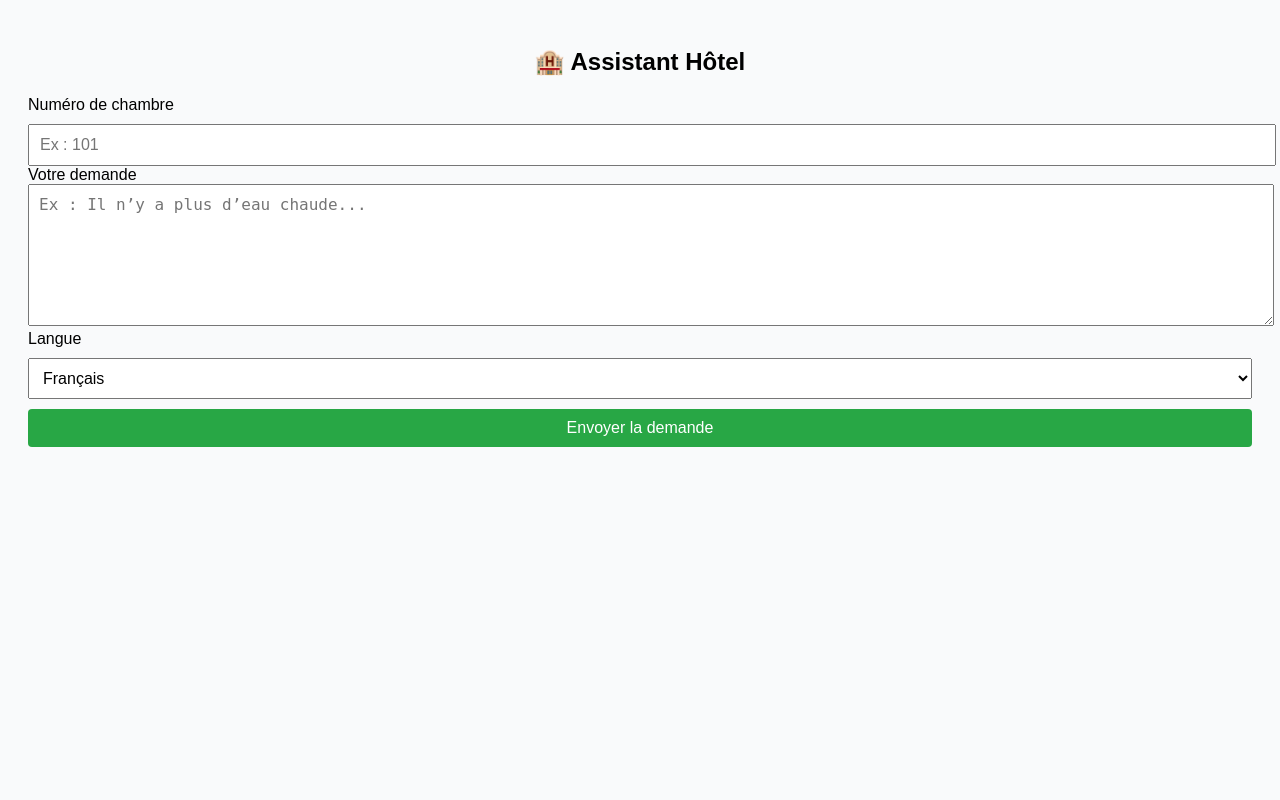
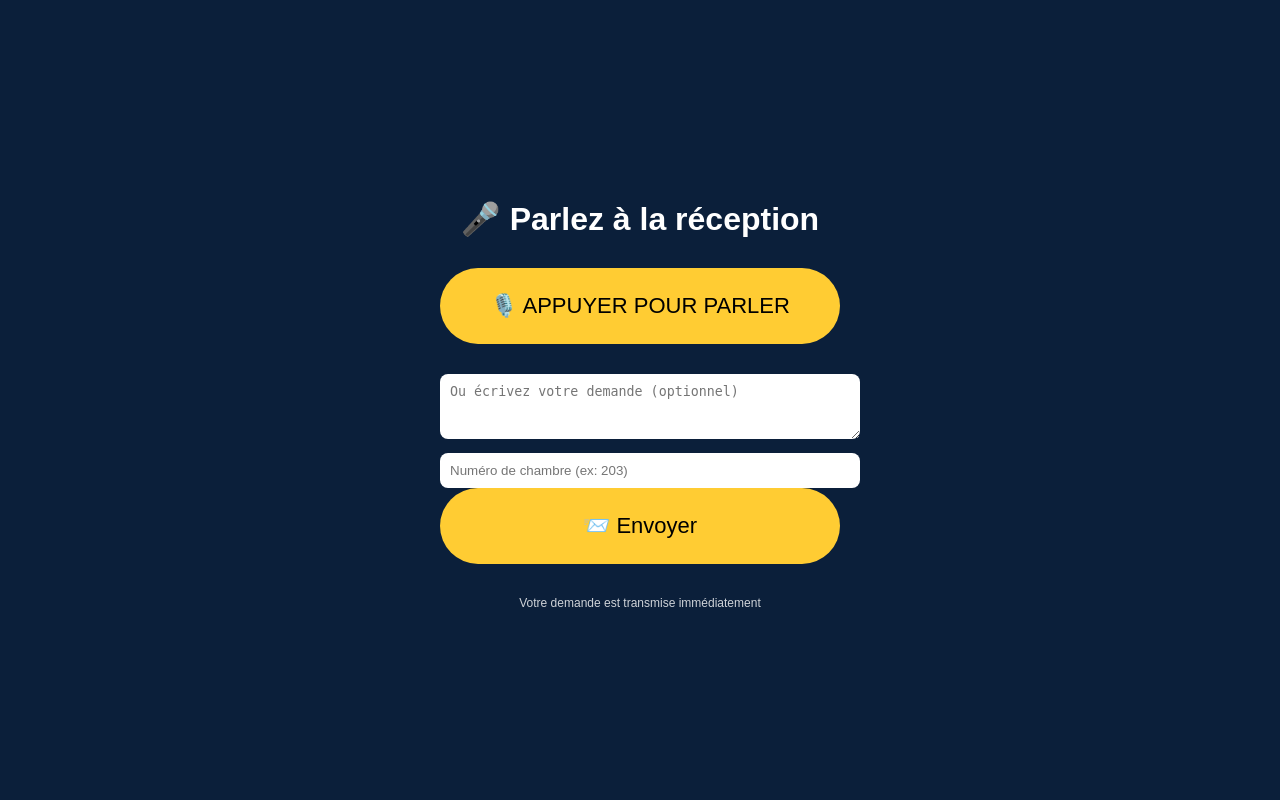
Before and after one commit to pecrites/assistant-hotel, a Flask app: page /client in a window 1280 px wide. Run offline with Flask 3, Linux system fonts and the light colour scheme.

Commit message:
Add final voice client interface

```diff
--- a/templates/client.html
+++ b/templates/client.html
@@ -8,75 +8,106 @@
 <style>
 body {
     font-family: Arial, sans-serif;
-    background: #f9fafb;
-    padding: 20px;
+    background: #0b1f3a;
+    color: white;
+    margin: 0;
+    display: flex;
+    justify-content: center;
+    align-items: center;
+    height: 100vh;
 }
-h2 {
+.container {
     text-align: center;
+    width: 90%;
+    max-width: 400px;
 }
-textarea {
+h1 {
+    margin-bottom: 30px;
+}
+button {
     width: 100%;
-    height: 120px;
-    padding: 10px;
-    font-size: 16px;
+    padding: 25px;
+    font-size: 22px;
+    border-radius: 50px;
+    border: none;
+    background: #ffcc33;
+    color: #000;
+    cursor: pointer;
+    margin-bottom: 20px;
 }
-input, select, button {
+button:active {
+    background: #ffb300;
+}
+textarea, input {
     width: 100%;
     padding: 10px;
     margin-top: 10px;
-    font-size: 16px;
+    border-radius: 8px;
+    border: none;
 }
-button {
-    background: #28a745;
-    color: white;
-    border: none;
-    border-radius: 4px;
+.small {
+    font-size: 12px;
+    opacity: 0.8;
 }
 </style>
 </head>
 
 <body>
 
-<h2>🏨 Assistant Hôtel</h2>
+<div class="container">
+    <h1>🎤 Parlez à la réception</h1>
 
-<label>Numéro de chambre</label>
-<input id="room" placeholder="Ex : 101">
+    <button onclick="startVoice()">🎙️ APPUYER POUR PARLER</button>
 
-<label>Votre demande</label>
-<textarea id="message" placeholder="Ex : Il n’y a plus d’eau chaude..."></textarea>
+    <textarea id="text" rows="3" placeholder="Ou écrivez votre demande (optionnel)"></textarea>
+    <input id="room" placeholder="Numéro de chambre (ex: 203)" />
 
-<label>Langue</label>
-<select id="lang">
-    <option value="fr">Français</option>
-    <option value="en">English</option>
-    <option value="ar">العربية</option>
-</select>
+    <button onclick="sendText()">📨 Envoyer</button>
 
-<button onclick="send()">Envoyer la demande</button>
+    <p class="small">Votre demande est transmise immédiatement</p>
+</div>
 
 <script>
-async function send() {
-    const room = document.getElementById("room").value;
-    const text = document.getElementById("message").value;
-    const lang = document.getElementById("lang").value;
+function startVoice() {
+    if (!('webkitSpeechRecognition' in window)) {
+        alert("Reconnaissance vocale non supportée");
+        return;
+    }
+
+    const recognition = new webkitSpeechRecognition();
+    recognition.lang = "fr-FR";
+    recognition.interimResults = false;
+
+    recognition.onresult = function(event) {
+        const text = event.results[0][0].transcript;
+        document.getElementById("text").value = text;
+        sendText();
+    };
+
+    recognition.start();
+}
+
+async function sendText() {
+    const text = document.getElementById("text").value;
+    const room = document.getElementById("room").value || "Inconnue";
 
     if (!text) {
-        alert("Veuillez écrire votre demande.");
+        alert("Parlez ou écrivez un message");
         return;
     }
 
     await fetch("/api/send", {
         method: "POST",
-        headers: {"Content-Type": "application/json"},
+        headers: { "Content-Type": "application/json" },
         body: JSON.stringify({
-            room: room || "Inconnue",
+            room: room,
             text: text,
-            lang: lang
+            lang: "fr"
         })
     });
 
-    alert("✅ Votre demande a été envoyée.");
-    document.getElementById("message").value = "";
+    alert("✅ Demande envoyée");
+    document.getElementById("text").value = "";
 }
 </script>
 
```
